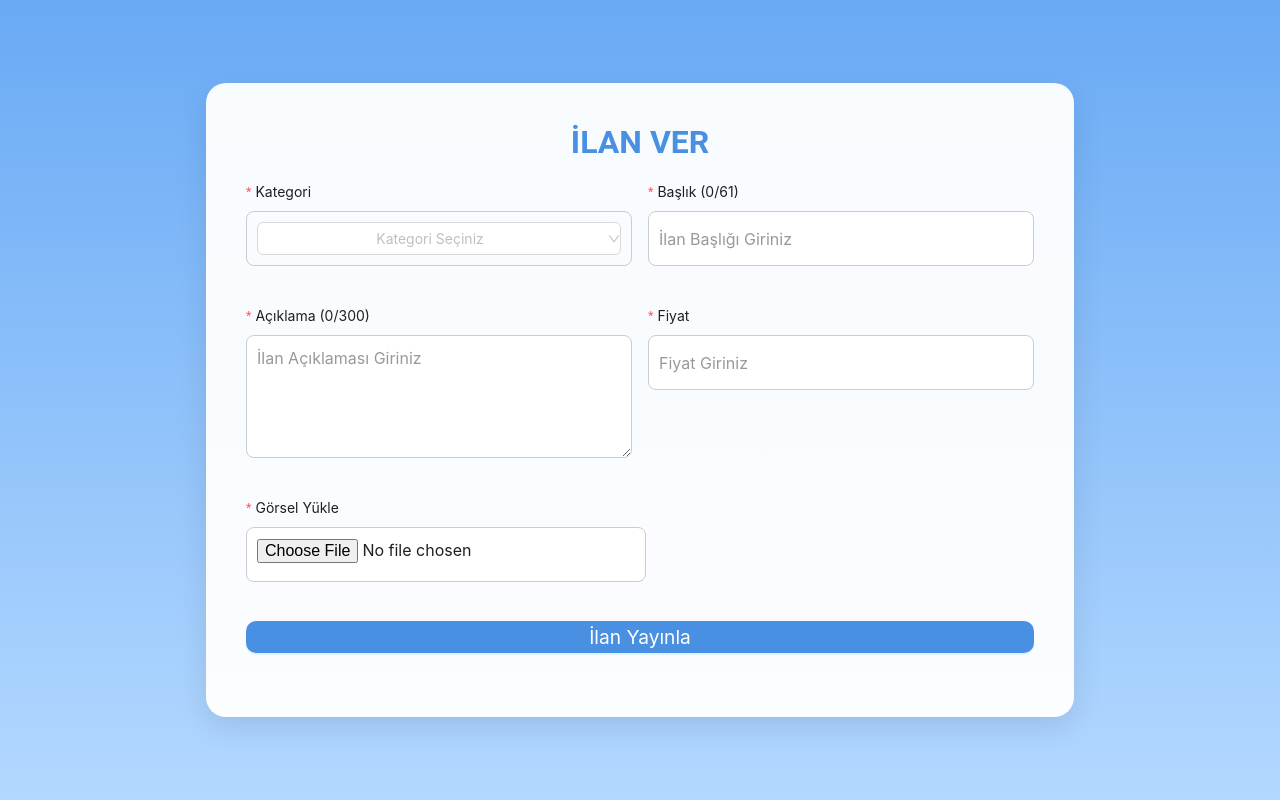
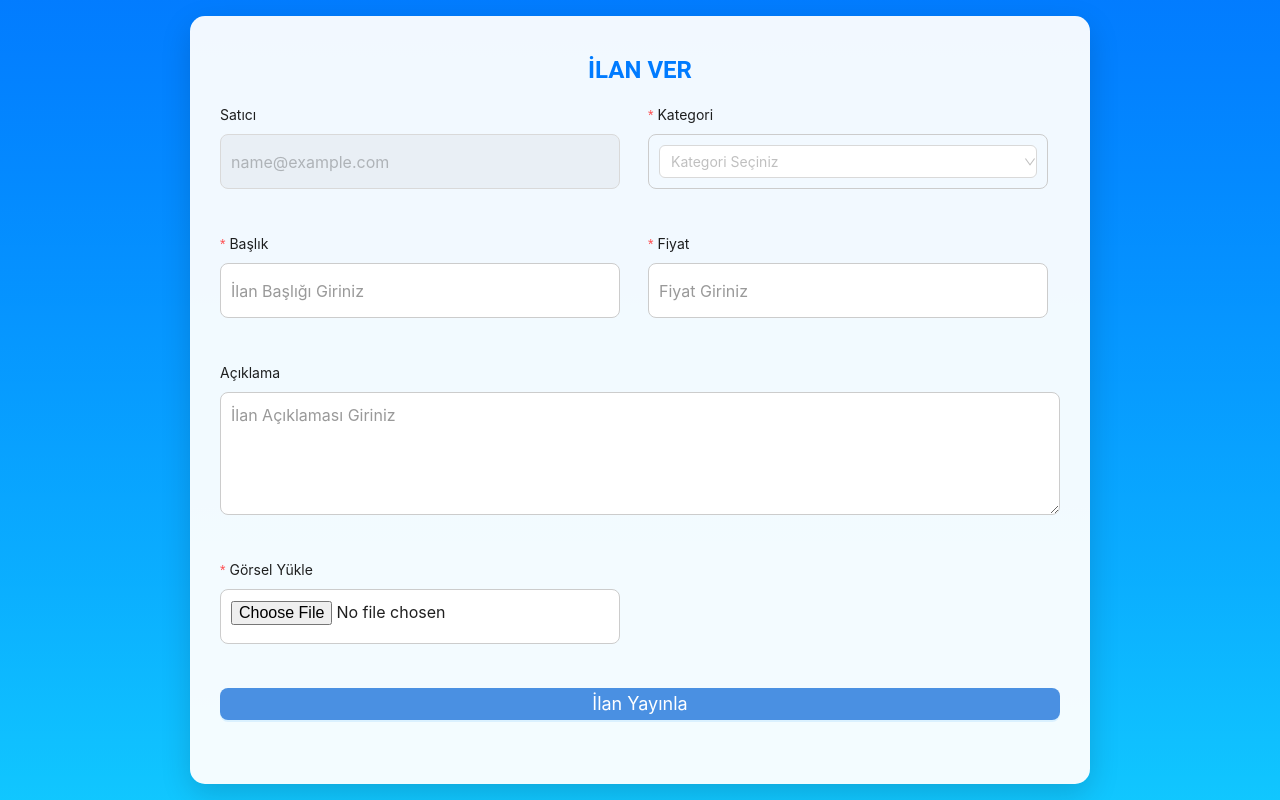
Before and after one commit to enginizgi42/ogrenciden-ogrenciye, a React (Create React App) app: page /new-ad in a window 1280 px wide. Built offline with nearby package versions, Linux system fonts and the light colour scheme; sample sign-in values are in the browser's storage.

Commit message:
bolhatalıbirgece

```diff
--- a/src/components/Home.js
+++ b/src/components/Home.js
@@ -65,10 +65,20 @@ function Home() {
         <img src="/images/logo.jpg" alt="Logo" className="logo" />
         <h1 className="header-title">Öğrenciden Öğrenciye</h1>
         <div className="header-buttons">
-          <Button type="text" icon={<UserOutlined />} onClick={handleProfile} className="header-button">
+          <Button
+            type="default"
+            icon={<UserOutlined />}
+            onClick={handleProfile}
+            className="header-button"
+          >
             Hesabım
           </Button>
-          <Button type="text" icon={<LogoutOutlined />} onClick={handleLogout} className="header-button">
+          <Button
+            type="default"
+            icon={<LogoutOutlined />}
+            onClick={handleLogout}
+            className="header-button"
+          >
             Çıkış
           </Button>
         </div>
@@ -78,7 +88,7 @@ function Home() {
           <div
             key={index}
             className="module-section"
-            onClick={() => navigate(mod.link)} // Doğru rota ayarlandı
+            onClick={() => navigate(mod.link)}
           >
             <div className="module-title">{mod.title}</div>
             <img src={mod.image} alt={mod.title} className="module-image" />
--- a/src/components/NewAd.js
+++ b/src/components/NewAd.js
@@ -1,4 +1,4 @@
-import React, { useState } from "react";
+import React, { useState, useEffect } from "react";
 import { Form, Input, Button, Select, message, Row, Col } from "antd";
 import { useNavigate } from "react-router-dom";
 import axios from "axios";
@@ -13,45 +13,63 @@ function NewAd() {
   const [description, setDescription] = useState("");
   const [price, setPrice] = useState("");
   const [image, setImage] = useState(null);
+  const [sellerEmail, setSellerEmail] = useState("");
   const navigate = useNavigate();
 
-  const maxTitleLength = 61;
-  const maxDescriptionLength = 300;
+  useEffect(() => {
+    const email = localStorage.getItem("userEmail");
+    if (email) {
+      setSellerEmail(email);
+    } else {
+      message.error("Kullanıcı bilgisi bulunamadı!");
+      navigate("/login");
+    }
+  }, [navigate]);
 
   const handleFormSubmit = async () => {
-    if (!category || !title || !description || !price || !image) {
+    if (!category || !title || !price || !image) {
       message.error("Lütfen tüm alanları doldurun!");
       return;
     }
 
-    if (price < 0) {
-      message.error("Fiyat negatif olamaz!");
-      return;
-    }
+    const formData = new FormData();
+    formData.append("Category", category);
+    formData.append("Title", title);
+    formData.append("Description", description);
+    formData.append("Price", parseFloat(price));
+    formData.append("SellerEmail", sellerEmail);
+    formData.append("Image", image);
 
     try {
-      // Backend'e veri gönder
-      const response = await axios.post("http://localhost:5181/api/Products", {
-        category,
-        title,
-        description,
-        price: parseFloat(price), // Backend için price decimal olmalı
-        status: "Aktif", // Default status
-        sellerId: 1, // Şimdilik sabit kullanıcı, login'den kullanıcı ID'sini alabilirsiniz
+      const response = await axios.post("http://localhost:5181/api/Products", formData, {
+        headers: {
+          "Content-Type": "multipart/form-data",
+        },
       });
 
       if (response.status === 200) {
-        message.success("İlan başarıyla kaydedildi!");
+        message.success("İlan başarıyla oluşturuldu!");
         navigate("/ikincielesya");
       }
     } catch (error) {
       console.error(error);
-      message.error("Bir hata oluştu. Lütfen tekrar deneyin.");
+      if (error.response?.data?.message) {
+        message.error(error.response.data.message);
+      } else {
+        message.error("Bir hata oluştu. Lütfen tekrar deneyin.");
+      }
     }
   };
 
   const handleImageUpload = (e) => {
     const file = e.target.files[0];
+    const allowedTypes = ["image/jpeg", "image/png"];
+
+    if (file && !allowedTypes.includes(file.type)) {
+      message.error("Yalnızca JPEG veya PNG formatındaki resimler yüklenebilir.");
+      return;
+    }
+
     setImage(file);
   };
 
@@ -62,7 +80,12 @@ function NewAd() {
         <Form layout="vertical" onFinish={handleFormSubmit}>
           <Row gutter={16}>
             <Col span={12}>
-              <Form.Item label={`Kategori`} required>
+              <Form.Item label="Satıcı">
+                <Input value={sellerEmail} disabled className="input-field" />
+              </Form.Item>
+            </Col>
+            <Col span={12}>
+              <Form.Item label="Kategori" required>
                 <Select
                   placeholder="Kategori Seçiniz"
                   onChange={(value) => setCategory(value)}
@@ -77,26 +100,15 @@ function NewAd() {
                 </Select>
               </Form.Item>
             </Col>
+          </Row>
+
+          <Row gutter={16}>
             <Col span={12}>
-              <Form.Item label={`Başlık (${title.length}/${maxTitleLength})`} required>
+              <Form.Item label="Başlık" required>
                 <Input
                   placeholder="İlan Başlığı Giriniz"
                   value={title}
                   onChange={(e) => setTitle(e.target.value)}
-                  className="input-field"
-                />
-              </Form.Item>
-            </Col>
-          </Row>
-
-          <Row gutter={16}>
-            <Col span={12}>
-              <Form.Item label={`Açıklama (${description.length}/${maxDescriptionLength})`} required>
-                <TextArea
-                  rows={4}
-                  placeholder="İlan Açıklaması Giriniz"
-                  value={description}
-                  onChange={(e) => setDescription(e.target.value)}
                   className="input-field"
                 />
               </Form.Item>
@@ -114,6 +126,16 @@ function NewAd() {
             </Col>
           </Row>
 
+          <Form.Item label="Açıklama">
+            <TextArea
+              rows={4}
+              placeholder="İlan Açıklaması Giriniz"
+              value={description}
+              onChange={(e) => setDescription(e.target.value)}
+              className="input-field"
+            />
+          </Form.Item>
+
           <Form.Item label="Görsel Yükle" required>
             <Input type="file" onChange={handleImageUpload} className="input-field" />
           </Form.Item>
--- a/src/styles/Home.css
+++ b/src/styles/Home.css
@@ -29,7 +29,7 @@
   width: 80px;
   height: 80px;
   margin-right: 15px;
-  border-radius: 50%; /* Bu özellik logoyu yuvarlak hale getirir */
+  border-radius: 90%; /* Bu özellik logoyu yuvarlak hale getirir */
   box-shadow: 0 4px 8px rgba(0, 0, 0, 0.2);
   object-fit: cover;
 }
@@ -37,7 +37,7 @@
 .header-title {
   flex-grow: 1;
   text-align: center;
-  font-size: 1.8em;
+  font-size: 2em;
   color: #4a90e2;
   font-weight: bold;
 }
@@ -45,17 +45,31 @@
 .header-buttons {
   display: flex;
   gap: 15px;
+  color: #4a90e2;
 }
 
 .header-button {
   font-size: 1em;
-  color: #4a90e2;
-  transition: color 0.3s ease, transform 0.3s ease;
+  color: #4a90e2; /* Buton metin rengi */
+
+  border: 1px solid #4a90e2; /* Kenarlık rengi */
+  border-radius: 5px; /* Kenarların yuvarlatılması */
+  padding: 8px 15px; /* Buton içeriği aralığı */
+  transition: all 0.3s ease; /* Geçiş animasyonu */
+  box-shadow: 0 4px 8px rgba(0, 0, 0, 0.1); /* Buton her zaman görünsün */
 }
 
 .header-button:hover {
-  color: #357ab8;
+  background-color: #357ab8;
+  color: #fff;
+  border-color: #357ab8;
   transform: scale(1.05);
+  box-shadow: 0 4px 8px rgba(0, 0, 0, 0.2); /* Hover durumunda gölge efekti */
+}
+
+.header-button:active {
+  background-color: #2b5d88; /* Tıklandığında arka plan rengi */
+  border-color: #2b5d88; /* Tıklandığında kenarlık rengi */
 }
 
 /* Modül kutuları */
--- a/src/styles/NewAd.css
+++ b/src/styles/NewAd.css
@@ -1,68 +1,57 @@
-/* Genel sayfa stili */
+* {
+  margin: 0;
+  padding: 0;
+  box-sizing: border-box;
+}
+
 body, html {
   height: 100%;
-    margin: 0;
-    padding: 0;
+  width: 100%;
   font-family: 'Roboto', sans-serif;
-    background: linear-gradient(to bottom, #69aaf5, #b3d8ff); /* Mavi geçişli arka plan */
+  background: linear-gradient(to bottom, rgba(0, 123, 255, 0.8), rgba(0, 195, 255, 0.6)); /* Arka plan güncellendi */
 }
 
-  /* Sayfa düzeni */
 .new-ad-page {
-    height: 100vh; /* Sayfanın tamamını kapsar */
   display: flex;
   justify-content: center;
   align-items: center;
-    overflow: auto; /* Scroll etkin */
-    padding: 20px;
+  min-height: 100vh;
+  background: linear-gradient(to bottom, rgba(0, 123, 255, 0.8), rgba(0, 195, 255, 0.6)); /* Diğer sayfalarla uyumlu */
 }
 
 .form-container {
   background-color: rgba(255, 255, 255, 0.95);
-    padding: 40px;
-    border-radius: 20px;
-    box-shadow: 0px 10px 30px rgba(0, 0, 0, 0.1);
-    width: 900px; /* Genişletilmiş sayfa */
-    max-width: 70%;
-    text-align: center;
-    overflow-y:scroll; /* Yalnızca dikey kaydırma */
-    max-height: 100vh; /* Form kutusunun maksimum yüksekliği */
+  padding: 40px 30px;
+  border-radius: 15px;
+  box-shadow: 0px 10px 30px rgba(0, 0, 0, 0.15);
+  width: 80%;
+  max-width: 900px;
 }
 
-  /* Başlık */
 .page-title {
-    font-size: 2rem;
+  text-align: center;
+  font-size: 24px;
   font-weight: bold;
-    color: #4a90e2;
+  color: #007bff;
   margin-bottom: 20px;
 }
 
-  /* Form alanları */
 .input-field {
   width: 100%;
   border-radius: 8px;
   padding: 10px;
-    font-size: 1rem;
-    border: 1px solid #ccc;
-    margin-bottom: 15px;
-    transition: border-color 0.3s ease, box-shadow 0.3s ease;
+  font-size: 16px;
 }
 
-  .input-field:focus {
-    border-color: #4a90e2;
-    box-shadow: 0 0 5px rgba(74, 144, 226, 0.4);
-  }
-
-  /* Submit butonu */
 .submit-button {
   width: 100%;
   background-color: #4a90e2;
   color: white;
-    font-size: 1.2rem;
+  border: none;
+  border-radius: 8px;
   padding: 10px;
-    border: none;
-    border-radius: 10px;
-    transition: background-color 0.3s ease, transform 0.3s ease;
+  font-size: 18px;
+  transition: all 0.3s ease;
 }
 
 .submit-button:hover {
```
Lines whose indentation alone changed are shown as unchanged.
